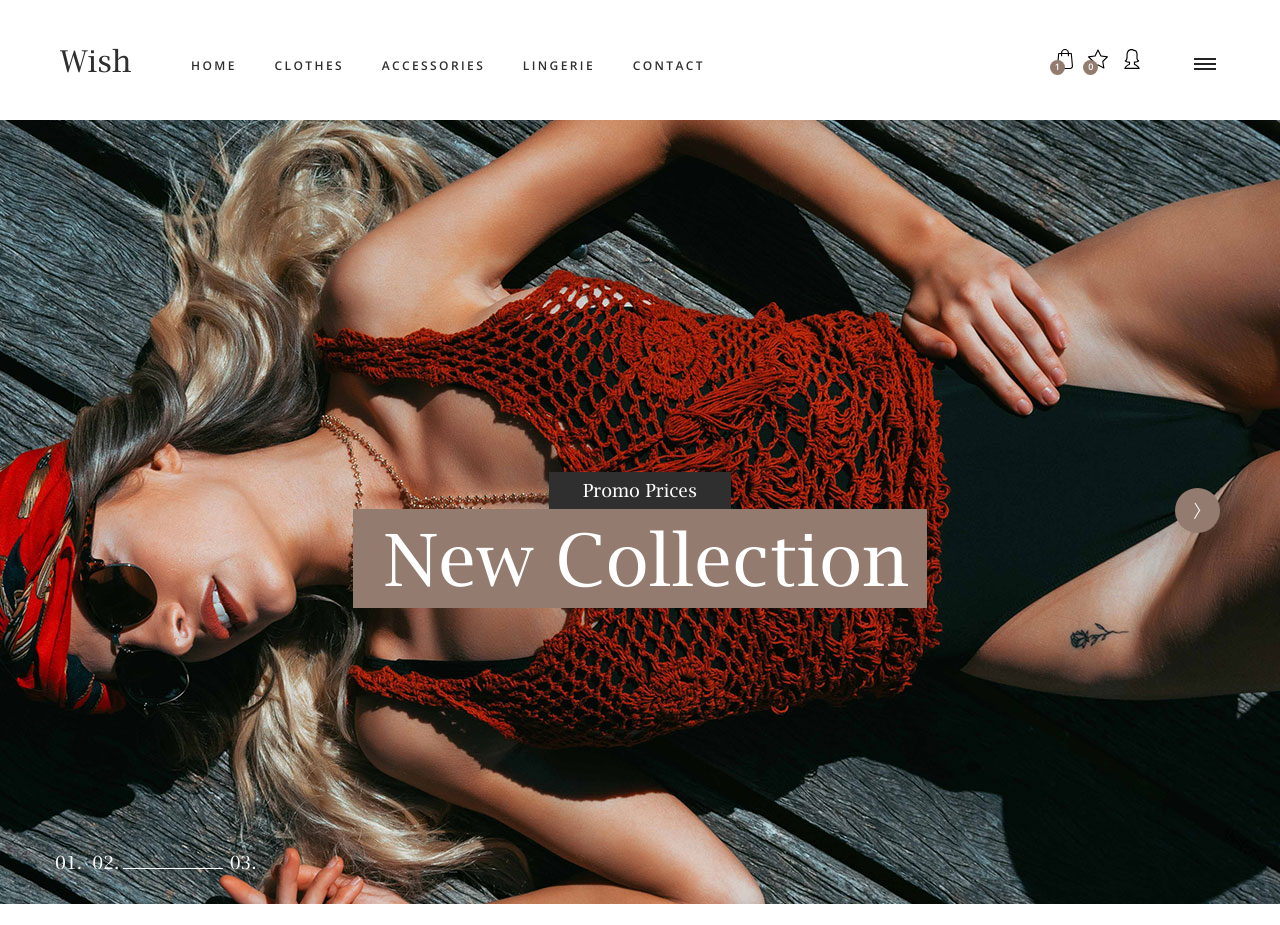
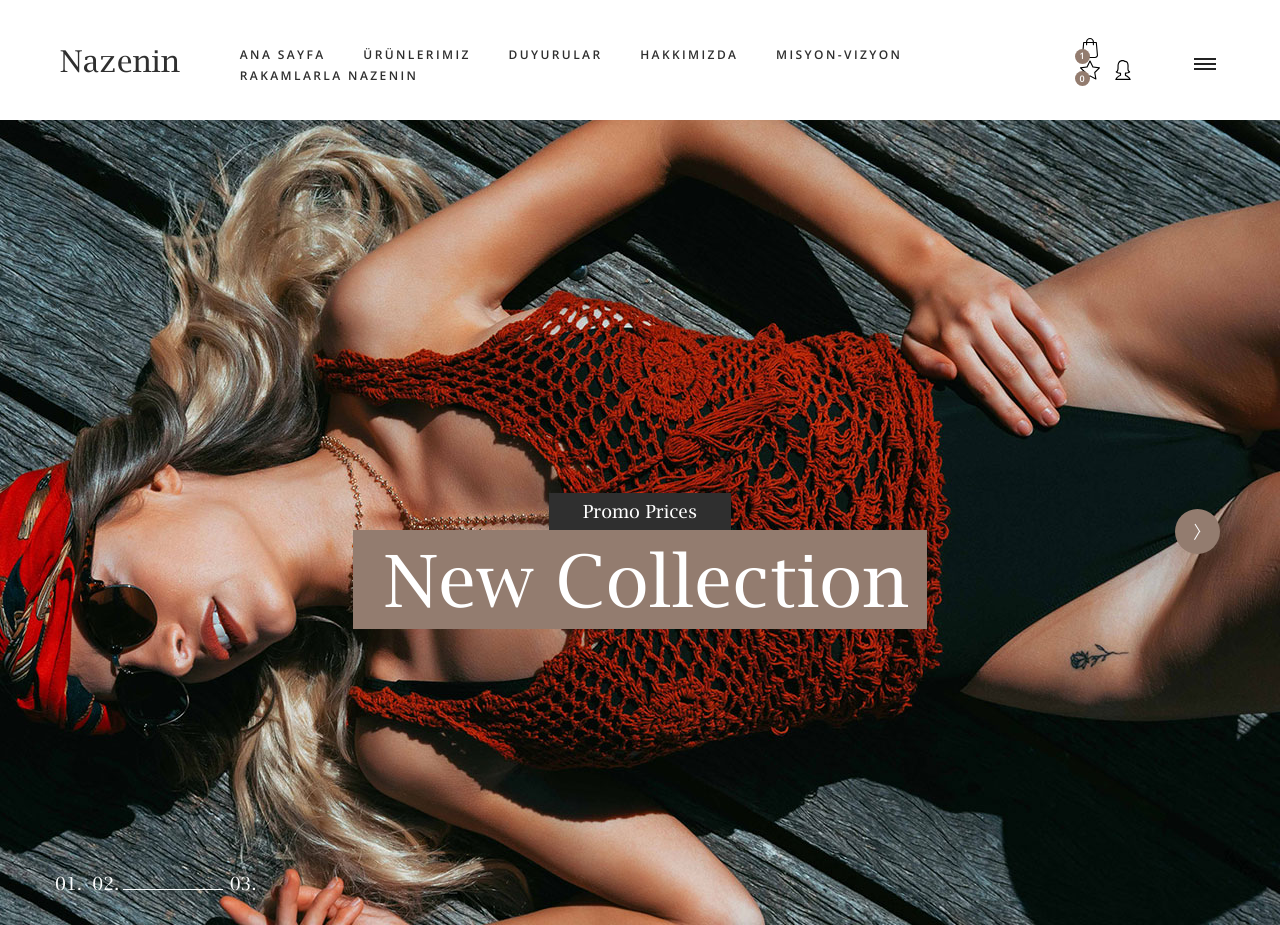
Before and after one commit to nisanrcap/Nazenin-canta, a plain HTML site: page index.html in a window 1280 px wide. Shown: the top 925 px of the page. Drawn offline with nearby package versions, Linux system fonts and the light colour scheme.

Commit message:
Ufak detaylar

```diff
--- a/index.html
+++ b/index.html
@@ -1,7 +1,7 @@
 <!DOCTYPE html>
 <html lang="en">
 <head>
-<title>Wish</title>
+<title>Nazenin Çanta</title>
 <meta charset="utf-8">
 <meta http-equiv="X-UA-Compatible" content="IE=edge">
 <meta name="description" content="Wish shop project">
@@ -18,19 +18,20 @@
 <body>
 
 <div class="super_container">
-
+	<li><a href="contact.html">Misyon-Vizyon</a></li>
 	<!-- Header -->
 
 	<header class="header">
 		<div class="header_inner d-flex flex-row align-items-center justify-content-start">
-			<div class="logo"><a href="#">Wish</a></div>
+			<div class="logo"><a href="#">Nazenin</a></div>
 			<nav class="main_nav">
 				<ul>
-					<li><a href="#">home</a></li>
-					<li><a href="categories.html">clothes</a></li>
-					<li><a href="categories.html">accessories</a></li>
-					<li><a href="categories.html">lingerie</a></li>
-					<li><a href="contact.html">contact</a></li>
+					<li><a href="#">Ana Sayfa</a></li>
+					<li><a href="categories.html">Ürünlerimiz</a></li>
+					<li><a href="categories.html">Duyurular</a></li>
+					<li><a href="categories.html">Hakkımızda</a></li>
+					<li><a href="contact.html">Misyon-Vizyon</a></li>
+					<li><a href="contact.html">Rakamlarla Nazenin</a></li>
 				</ul>
 			</nav>
 			<div class="header_content ml-auto">
@@ -75,28 +76,6 @@
 			<div class="burger_container d-flex flex-column align-items-center justify-content-around menu_mm"><div></div><div></div><div></div></div>
 		</div>
 	</header>
-
-	<!-- Menu -->
-
-	<div class="menu d-flex flex-column align-items-end justify-content-start text-right menu_mm trans_400">
-		<div class="menu_close_container"><div class="menu_close"><div></div><div></div></div></div>
-		<div class="logo menu_mm"><a href="#">Wish</a></div>
-		<div class="search">
-			<form action="#">
-				<input type="search" class="search_input menu_mm" required="required">
-				<button type="submit" id="search_button_menu" class="search_button menu_mm"><img class="menu_mm" src="images/magnifying-glass.svg" alt=""></button>
-			</form>
-		</div>
-		<nav class="menu_nav">
-			<ul class="menu_mm">
-				<li class="menu_mm"><a href="#">home</a></li>
-				<li class="menu_mm"><a href="#">clothes</a></li>
-				<li class="menu_mm"><a href="#">accessories</a></li>
-				<li class="menu_mm"><a href="#">lingerie</a></li>
-				<li class="menu_mm"><a href="#">contact</a></li>
-			</ul>
-		</nav>
-	</div>
 
 	<!-- Home -->
 
```
